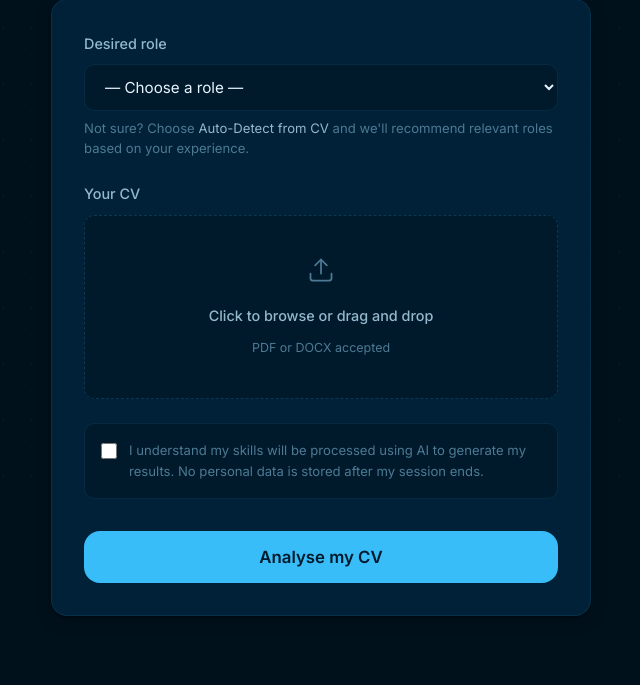
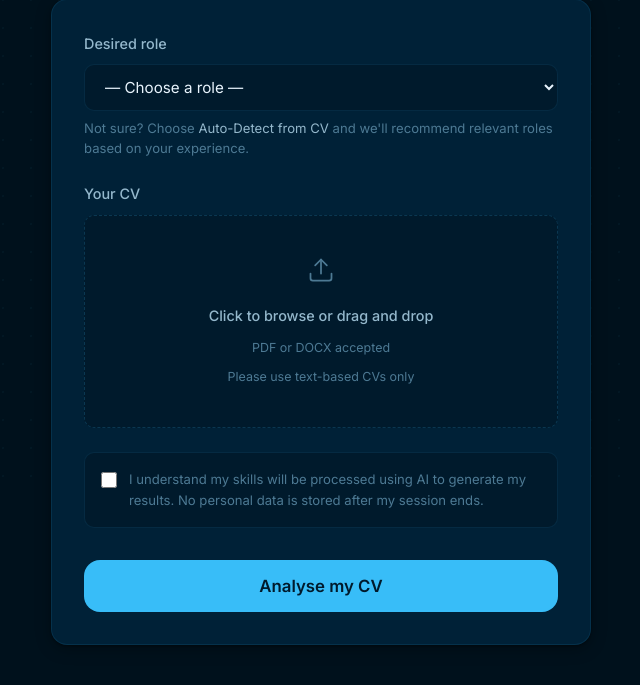
Before and after one commit to PeterSiawish/portibot, a Flask app: page /upload in a window 1280 px wide. Shown: the part 322-1007 px from the top of the page, without its empty margins (319-959 px from the left). Run offline with Flask 3, Linux system fonts and the light colour scheme.

Commit message:
feat: add text-based CVs only warning

```diff
--- a/app/static/css/upload.css
+++ b/app/static/css/upload.css
@@ -104,6 +104,11 @@
   opacity: 0;
   cursor: pointer;
   z-index: 1;
+}
+
+.upload-dropzone__warning {
+  font-size: 0.78rem;
+  color: var(--text-muted);
 }
 
 .upload-dropzone__body {
--- a/app/templates/upload.html
+++ b/app/templates/upload.html
@@ -102,6 +102,9 @@ body_class %}upload{% endblock %} {% block head %}
             <p class="upload-dropzone__types" id="upload-dropzone-types">
               PDF or DOCX accepted
             </p>
+            <p class="upload-dropzone__warning">
+              Please use text-based CVs only
+            </p>
           </div>
         </div>
       </div>
```
